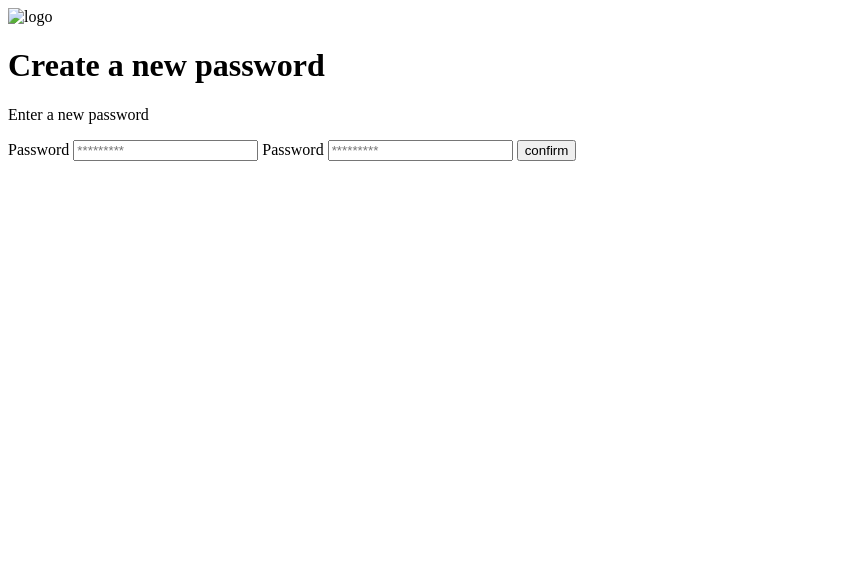
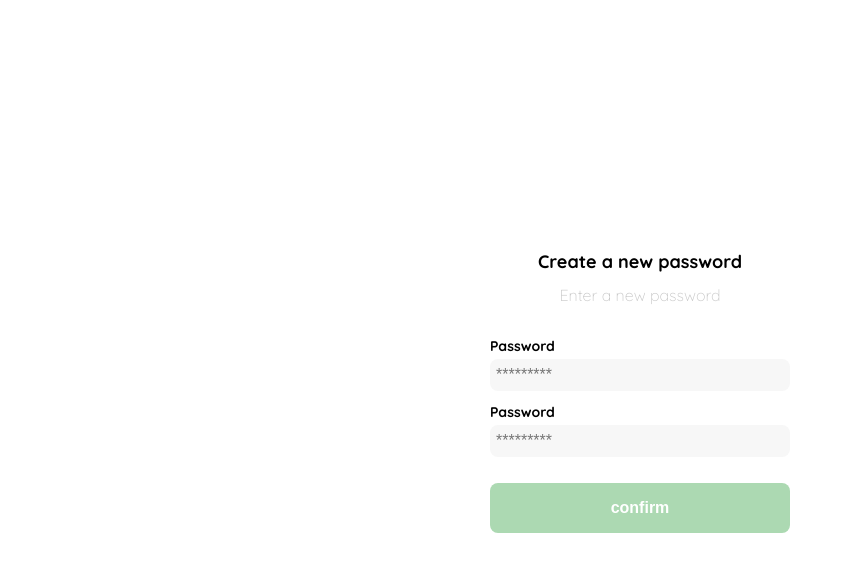
Before and after one commit to camilobr89/YardSale, a plain HTML site: page clase1.html in a window 1280 px wide. Shown: the whole page, without its empty margins (0-845 px from the left). Drawn offline with Linux system fonts and the light colour scheme.

Commit message:
Crear Nueva Contraseña

```diff
--- a/clase1.html
+++ b/clase1.html
@@ -4,12 +4,115 @@
     <meta charset="UTF-8">
     <meta http-equiv="X-UA-Compatible" content="IE=edge">
     <meta name="viewport" content="width=device-width, initial-scale=1.0">
+    <link rel="preconnect" href="https://fonts.googleapis.com">
+    <link rel="preconnect" href="https://fonts.gstatic.com" crossorigin>
+    <link href="https://fonts.googleapis.com/css2?family=Quicksand:wght@300;500;700&display=swap" rel="stylesheet">
     <title>Document</title>
+    <style>
+        :root {
+            --white: #fff;
+            --black: #000;
+            --very-linght-pink: #c7c7c7;
+            --text-input-field: #f7f7f7;
+            --hospital-green: #acd9b2;
+            --sm: 14px;
+            --md: 16px;
+            --lg: 18px;
+        }
+
+        body{
+            margin: 0;
+            font-family: 'Quicksand', sans-serif;
+        }
+
+        .login {
+            width: 100%;
+            height: 100vh;
+            display: grid;
+            place-items: center;
+        }
+
+        .form-container {
+            display: grid;
+            grid-template-rows: auto 1fr auto;
+            width: 300px;
+        }
+
+        .logo{
+            width: 150px;
+            margin-bottom: 48px;
+            justify-self: center;
+            display: none;
+
+        }
+
+        .title {
+            font-size: var(--lg);;
+            margin-bottom: 12px;
+            text-align: center;
+        }
+
+        .subtitle {
+            color: var(--very-linght-pink);
+            font-size: var(--md);
+            font-weight: 300;
+            margin-top: 0;
+            margin-bottom: 32px;
+            text-align: center;
+        }
+
+        .form {
+           display: flex;
+           flex-direction: column;
+        }
+
+        .label{
+            font-size: var(--sm);
+            font-weight: bold;
+            margin-bottom: 4px;
+        }
+
+        .input{
+            background-color: var(--text-input-field);
+            border: none;
+            border-radius: 8px;
+            height: 20px;
+            font-size: var(--md);
+            padding: 6px;
+            margin-bottom: 12px;
+        }
+
+        .primary-button {
+            background-color: var(--hospital-green);
+            border-radius: 8px;
+            border: none;
+            color: var(--white);
+            width: 100%;
+            cursor: pointer;
+            font-size: var(--md);
+            font-weight: bold;
+            height: 50px;
+
+
+        }
+
+        .login-button {
+            margin-top: 14px;
+            margin-bottom: 30px;
+        }
+
+        @media (max-width: 640) {
+            .logo {
+                display: block;
+            }
+        }
+
+    </style>
 </head>
 <body>
     <div class="login">
         <div class="form-container">
-            <img src="" alt="logo" class="logo">
+            <img src="./logos/logo_yard_sale.svg" alt="logo" class="logo">
             <h1 class="title">Create a new password</h1>
             <p class="subtitle">Enter a new password</p>
             <form action="/" class="form">
```
